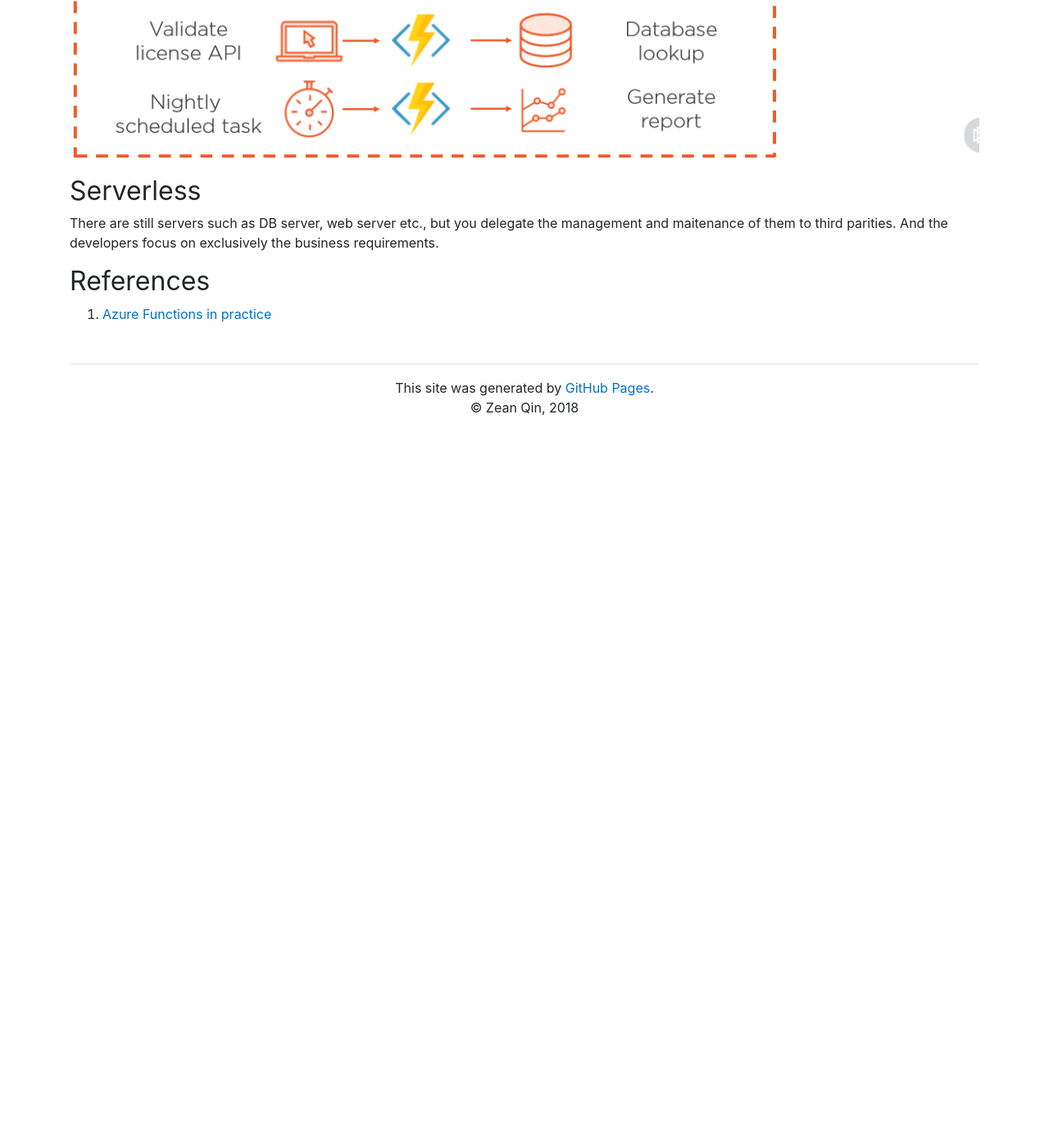
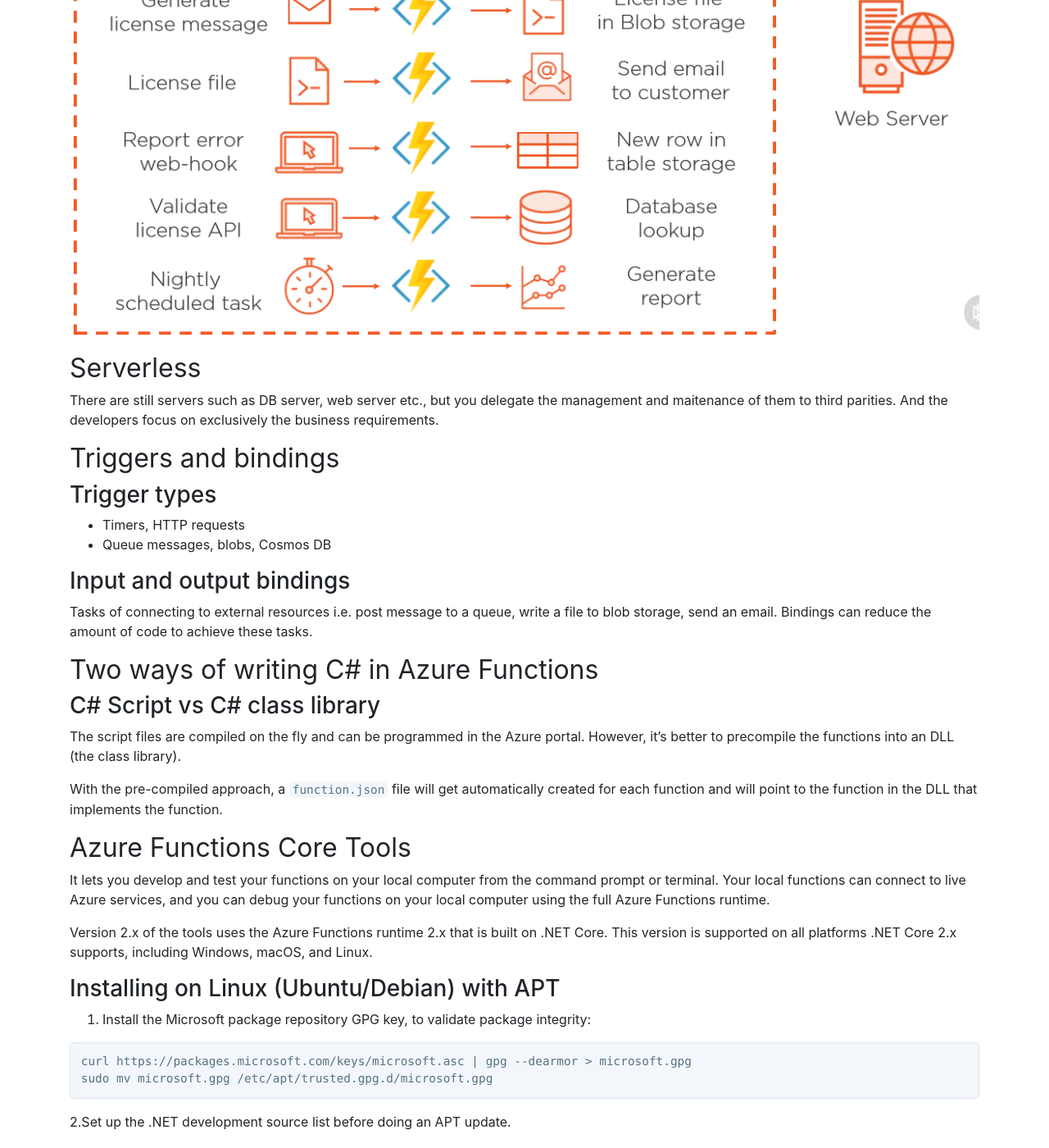
Before and after one commit to ZeanQin/zeanqin.github.io, a Jekyll site: the page built from _posts/2019-10-02-azure-functions.md, in a window 1280 px wide and 1400 px high, scrolled down 1708 px. Shown: the whole window at 82% size. Built offline with Jekyll 4.4.1, drawn with Linux system fonts in a browser that asks for light colours; before the commit the page ends 2233 px from its top, so only the background shows below that; some of the changed text lies outside the part shown.

Commit message:
Update Azure Functions post

````diff
--- a/_posts/2019-10-02-azure-functions.md
+++ b/_posts/2019-10-02-azure-functions.md
@@ -31,6 +31,95 @@
 
 There are still servers such as DB server, web server etc., but you delegate the management and maitenance of them to third parities. And the developers focus on exclusively the business requirements.
 
+## Triggers and bindings
+
+### Trigger types
+
+- Timers, HTTP requests
+- Queue messages, blobs, Cosmos DB
+
+### Input and output bindings
+
+Tasks of connecting to external resources i.e. post message to a queue, write a file to blob storage, send an email. Bindings can reduce the amount of code to achieve these tasks.
+
+## Two ways of writing C# in Azure Functions
+
+### C# Script vs C# class library
+
+The script files are compiled on the fly and can be programmed in the Azure portal. However, it's better to precompile the functions into an DLL (the class library).
+
+With the pre-compiled approach, a `function.json` file will get automatically created for each function and will point to the function in the DLL that implements the function.
+
+## Azure Functions Core Tools
+
+ It lets you develop and test your functions on your local computer from the command prompt or terminal. Your local functions can connect to live Azure services, and you can debug your functions on your local computer using the full Azure Functions runtime.
+
+Version 2.x of the tools uses the Azure Functions runtime 2.x that is built on .NET Core. This version is supported on all platforms .NET Core 2.x supports, including Windows, macOS, and Linux.
+
+### Installing on Linux (Ubuntu/Debian) with APT
+
+1. Install the Microsoft package repository GPG key, to validate package integrity:
+
+```bash
+curl https://packages.microsoft.com/keys/microsoft.asc | gpg --dearmor > microsoft.gpg
+sudo mv microsoft.gpg /etc/apt/trusted.gpg.d/microsoft.gpg
+```
+
+2.Set up the .NET development source list before doing an APT update.
+
+To set up the APT source list for Ubuntu, run this command:
+
+```bash
+sudo sh -c 'echo "deb [arch=amd64] https://packages.microsoft.com/repos/microsoft-ubuntu-$(lsb_release -cs)-prod $(lsb_release -cs) main" > /etc/apt/sources.list.d/dotnetdev.list'
+```
+
+To set up the APT source list for Debian, run this command:
+
+```bash
+sudo sh -c 'echo "deb [arch=amd64] https://packages.microsoft.com/debian/$(lsb_release -rs)/prod $(lsb_release -cs) main" > /etc/apt/sources.list.d/dotnetdev.list'
+```
+
+3.Check the /etc/apt/sources.list.d/dotnetdev.list file for one of the appropriate Linux version strings listed below:
+
+- Debian 10 - buster
+- Debian 9 - stretch
+- Debian 8 - jessie
+- Ubuntu 18.10 - cosmic
+- Ubuntu 18.04 - bionic
+- Ubuntu 17.04 - zesty
+- Ubuntu 16.04/Linux Mint 18 - xenial
+
+4.Start the APT source update:
+
+```bash
+sudo apt-get update
+```
+
+5.Install the Core Tools package:
+
+```bash
+sudo apt-get install azure-functions-core-tools
+```
+
+After the installation finishes, the `func` command should be available.
+
+### Common commands
+
+- `func -v` - Shows version of the core tools
+- `func init` - Create a new Function App in the current folder. Initializes git repo.
+
+### Directory structure
+
+- `<name>.csproj` - The C# project file. It contains info such as the target framework, Azure Functions version, dependencies, what should be copied into the output folder etc.
+- `host.json` - It contains the configration settings for the function app as a whole.
+- `local.settings.json` - It contains the settings to use when running locally.
+- `.gitignore` - Useful if we need to initialise a git repository.
+- `.vscode` -  It contains settings that prompts VS Code to install some useful extentions that improves the Azure Functions development experience.
+
 ## References
 
 1. [Azure Functions in practice](https://www.troyhunt.com/azure-functions-in-practice/)
+2. [Azure Functions triggers and bindings concepts](https://docs.microsoft.com/en-us/azure/azure-functions/functions-triggers-bindings)
+3. [Supported languages in Azure Functions](https://docs.microsoft.com/en-us/azure/azure-functions/supported-languages)
+4. [Azure functions core tools](https://github.com/Azure/azure-functions-core-tools)
+5. [Work with Azure functions core tools](https://docs.microsoft.com/en-us/azure/azure-functions/functions-run-local)
````
